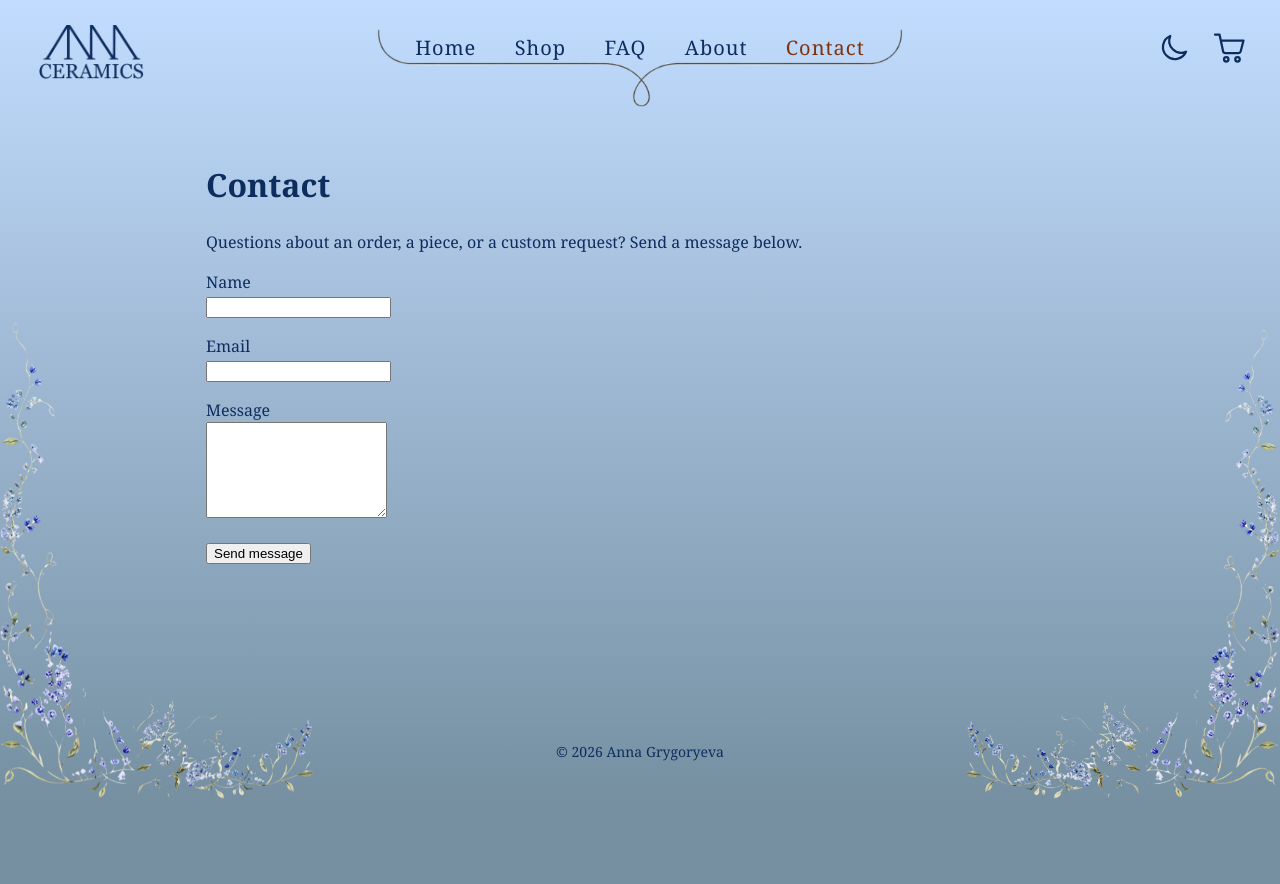
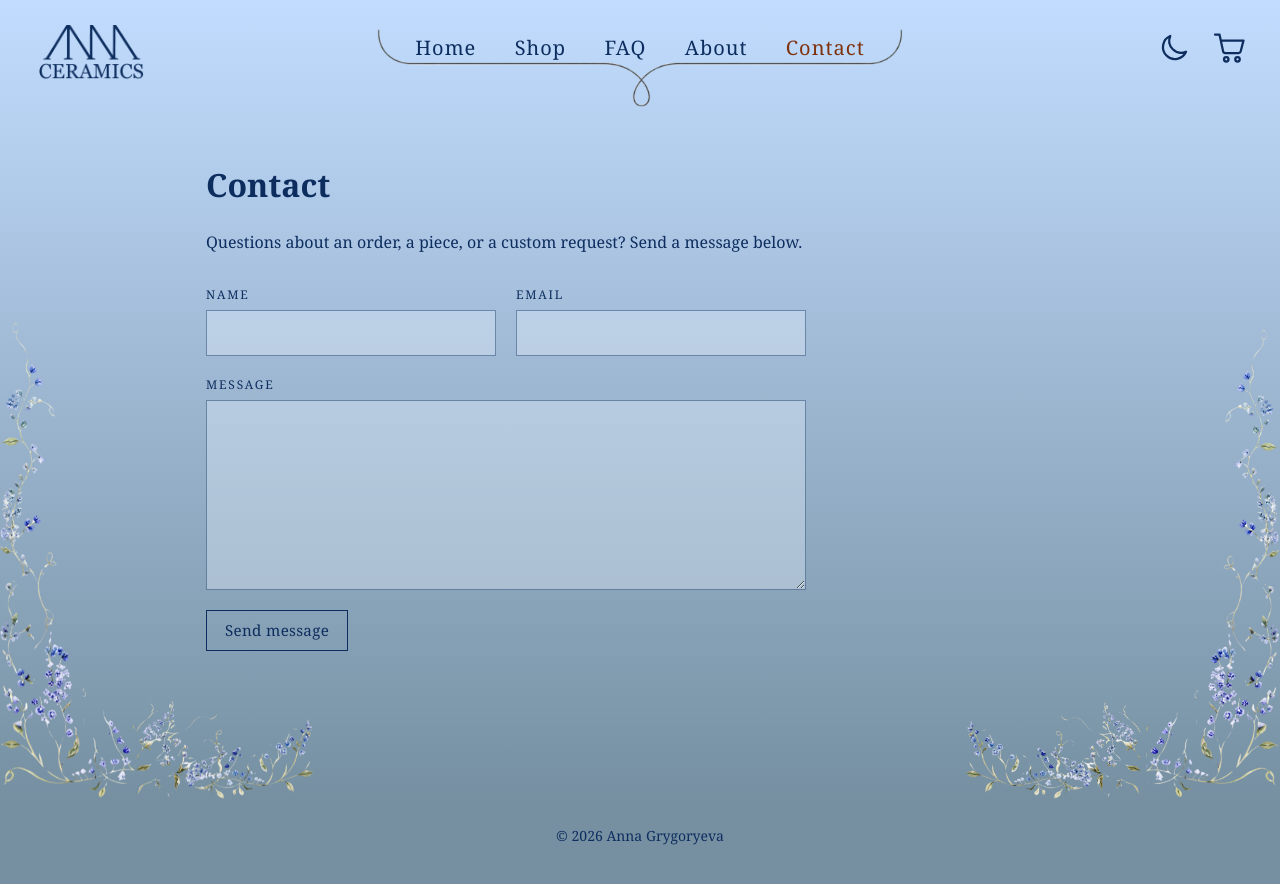
Before and after one commit to AnnaGrygoryeva-01/Ceramics-Web-Project, a Next.js app: page /contact in a window 1280 px wide. Before the commit the page ends 800 px from the top, so only its background shows below. Built offline with nearby package versions, Linux system fonts and the light colour scheme.

Commit message:
Change contact form design

```diff
--- a/src/app/contact/ContactForm.tsx
+++ b/src/app/contact/ContactForm.tsx
@@ -2,31 +2,54 @@
 
 import { useActionState } from "react";
 import { sendMessage } from "./actions";
+import { HONEYPOT, MAX_LENGTH } from "./limits";
 
 export default function ContactForm() {
   const [state, formAction, pending] = useActionState(sendMessage, null);
 
-  if (state?.ok) return <p role="status">{state.message}</p>;
+  if (state?.ok) {
+    return (
+      <p className="contact-form__sent" role="status">
+        {state.message}
+      </p>
+    );
+  }
 
   return (
-    <form action={formAction}>
-      <p>
-        <label htmlFor="name">Name</label>
-        <br />
-        <input id="name" name="name" required />
-      </p>
-      <p>
-        <label htmlFor="email">Email</label>
-        <br />
-        <input id="email" name="email" type="email" required />
-      </p>
-      <p>
+    <form action={formAction} className="contact-form">
+      <div className="contact-form__row">
+        <div className="field">
+          <label htmlFor="name">Name</label>
+          <input id="name" name="name" autoComplete="name" maxLength={MAX_LENGTH.name} required />
+        </div>
+        <div className="field">
+          <label htmlFor="email">Email</label>
+          <input
+            id="email"
+            name="email"
+            type="email"
+            autoComplete="email"
+            maxLength={MAX_LENGTH.email}
+            required
+          />
+        </div>
+      </div>
+      <div className="field">
         <label htmlFor="message">Message</label>
-        <br />
-        <textarea id="message" name="message" rows={6} required />
-      </p>
-      {state && !state.ok && <p role="alert">{state.message}</p>}
-      <button type="submit" disabled={pending}>
+        <textarea id="message" name="message" rows={7} maxLength={MAX_LENGTH.message} required />
+      </div>
+      {/* Honeypot: moved off-screen and skipped by the keyboard and screen readers,
+          so only bots fill it in (see actions.ts) */}
+      <div className="contact-form__trap" aria-hidden="true">
+        <label htmlFor={HONEYPOT}>Leave this empty</label>
+        <input id={HONEYPOT} name={HONEYPOT} tabIndex={-1} autoComplete="off" />
+      </div>
+      {state && !state.ok && (
+        <p className="contact-form__error" role="alert">
+          {state.message}
+        </p>
+      )}
+      <button type="submit" className="button" disabled={pending}>
         {pending ? "Sending…" : "Send message"}
       </button>
     </form>
--- a/src/app/contact/actions.ts
+++ b/src/app/contact/actions.ts
@@ -1,21 +1,48 @@
 "use server";
+
+import { HONEYPOT, MAX_LENGTH } from "./limits";
 
 export type ContactState = { ok: boolean; message: string } | null;
 
+const SENT: ContactState = { ok: true, message: "Thanks! Your message has been sent." };
+
+// Tidies up spacing: runs of spaces or tabs become one space, spaces at the ends
+// of lines go, and more than one empty line in a row becomes a single empty line
+function tidyMessage(text: string) {
+  return text
+    .replace(/\r\n?/g, "\n")
+    .replace(/[^\S\n]+/g, " ")
+    .replace(/ ?\n ?/g, "\n")
+    .replace(/\n{3,}/g, "\n\n")
+    .trim();
+}
+
 export async function sendMessage(_prev: ContactState, formData: FormData): Promise<ContactState> {
-  const name = String(formData.get("name") ?? "").trim();
+  // Honeypot filled in: a bot. Pretend it worked so it doesn't try again differently.
+  if (String(formData.get(HONEYPOT) ?? "") !== "") return SENT;
+
+  const name = String(formData.get("name") ?? "").replace(/\s+/g, " ").trim();
   const email = String(formData.get("email") ?? "").trim();
-  const message = String(formData.get("message") ?? "").trim();
+  const message = tidyMessage(String(formData.get("message") ?? ""));
 
   if (!name || !email || !message) {
     return { ok: false, message: "Please fill in all fields." };
   }
-  if (!/^\S+@\S+\.\S+$/.test(email)) {
+  if (name.length > MAX_LENGTH.name) {
+    return { ok: false, message: `Please keep your name under ${MAX_LENGTH.name} characters.` };
+  }
+  if (email.length > MAX_LENGTH.email || !/^\S+@\S+\.\S+$/.test(email)) {
     return { ok: false, message: "Please enter a valid email address." };
+  }
+  if (message.length > MAX_LENGTH.message) {
+    return {
+      ok: false,
+      message: `Please keep your message under ${MAX_LENGTH.message.toLocaleString("en-GB")} characters.`,
+    };
   }
 
   // TODO: deliver the message (email service, database, etc.)
   console.log("Contact form submission:", { name, email, message });
 
-  return { ok: true, message: "Thanks! Your message has been sent." };
+  return SENT;
 }
--- /dev/null
+++ b/src/app/contact/limits.ts
@@ -0,0 +1,9 @@
+// Longest allowed values, used by the form (maxLength) and checked again on the server
+export const MAX_LENGTH = {
+  name: 100,
+  email: 254, // The longest a valid email address can be
+  message: 5000,
+};
+
+// Name of the hidden honeypot field. People never see it, so only bots fill it in.
+export const HONEYPOT = "website";
--- a/src/app/globals.sass
+++ b/src/app/globals.sass
@@ -536,9 +536,10 @@ footer
     margin-top: auto
     align-self: start
 
-// Add to cart (see AddToCartButton): outlined like the dropdowns, filling with
-// the ink colour on hover
-.add-to-cart
+// Add to cart (see AddToCartButton) and other buttons (.button, e.g. the
+// contact form): outlined like the dropdowns, filling with the ink colour on hover
+.add-to-cart,
+.button
   padding: 8px 18px
   border: 1px solid currentColor
   border-radius: 0
@@ -603,6 +604,81 @@ footer
     &:disabled
       opacity: 0.35
       cursor: not-allowed
+
+// Contact form (see src/app/contact/ContactForm.tsx): fields outlined like the
+// dropdowns, Name and Email side by side, one column on phones
+.contact-form
+  display: flex
+  flex-direction: column
+  align-items: start
+  gap: 20px
+  max-width: 600px
+  margin-top: 32px
+
+.contact-form__row
+  display: grid
+  grid-template-columns: 1fr 1fr
+  gap: 20px
+  width: 100%
+
+.field
+  display: flex
+  flex-direction: column
+  gap: 6px
+  width: 100%
+
+  // Small capitals, like the old tagline under the logo
+  label
+    font-size: 0.75rem
+    letter-spacing: 0.15em
+    text-transform: uppercase
+
+  input,
+  textarea
+    width: 100%
+    padding: 10px 12px
+    border: 1px solid color-mix(in srgb, var(--ink) 45%, transparent)
+    border-radius: 0
+    background: color-mix(in srgb, var(--surface) 35%, transparent)
+    color: var(--ink)
+    font: inherit
+    transition: border-color 0.2s ease, background-color 0.2s ease
+
+    &:hover
+      border-color: var(--ink)
+
+    &:focus
+      border-color: var(--ink)
+      background: color-mix(in srgb, var(--surface) 60%, transparent)
+      outline: 2px solid var(--nav-current)
+      outline-offset: 2px
+
+  textarea
+    min-height: 160px
+    resize: vertical
+
+// The honeypot field. Off-screen rather than display: none, which some bots
+// know to skip.
+.contact-form__trap
+  position: absolute
+  left: -10000px
+  width: 1px
+  height: 1px
+  overflow: hidden
+
+.contact-form__error
+  margin: 0
+  color: var(--nav-current)
+
+.contact-form__sent
+  margin-top: 32px
+  padding: 16px 20px
+  max-width: 600px
+  border: 1px solid currentColor
+
+@media (max-width: 560px)
+  .contact-form__row
+    grid-template-columns: 1fr
 
 // Collections on the Shop page (see src/app/shop/page.tsx): one row of cards,
 // a single column on phones. The picture flips over to the description on
```
